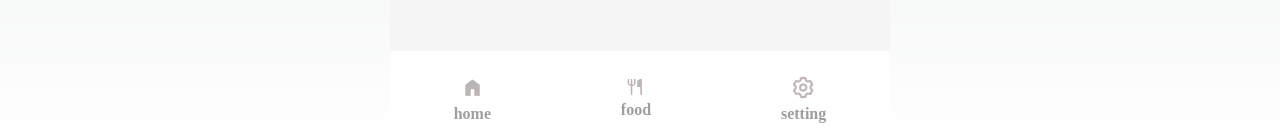
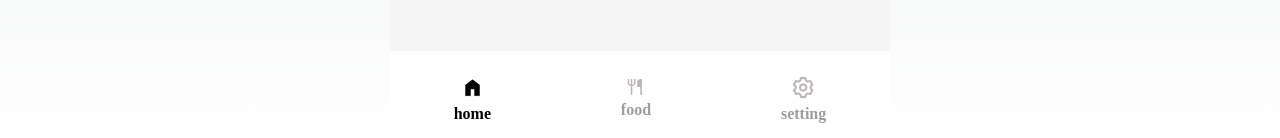
Before and after one commit to Capstone-2024-1/frontend, a Next.js app: page /group in a window 1280 px wide. Shown: the part 659-797 px from the top of the page. Built offline with nearby package versions, Linux system fonts and the light colour scheme.

Commit message:
feat: 클릭한 네비게이션 바에 따라 userContext api 내용 수정 (#13)

```diff
--- a/src/components/group/navigationBar/NavigationBar.tsx
+++ b/src/components/group/navigationBar/NavigationBar.tsx
@@ -4,12 +4,12 @@ import NavigationButton from './NavigationButton';
 import { useUser } from '@/hook/useUser';
 
 const NavigationBar = () => {
-  const {navigationName} = useUser();
+  const {navigationGroupName} = useUser();
   return (
     <Box sx={navigationBarStyle}>
-      <NavigationButton name={"home"} active={navigationName === 'home'}/>
-      <NavigationButton name={"food"} active={navigationName === 'food'}/>
-      <NavigationButton name={"setting"} active={navigationName === 'setting'}/>
+      <NavigationButton name={"home"} active={navigationGroupName === 'home'}/>
+      <NavigationButton name={"food"} active={navigationGroupName === 'food'}/>
+      <NavigationButton name={"setting"} active={navigationGroupName === 'setting'}/>
     </Box>
   )
 }
--- a/src/components/group/navigationBar/NavigationButton.tsx
+++ b/src/components/group/navigationBar/NavigationButton.tsx
@@ -4,9 +4,9 @@ import { Box, CardMedia } from '@mui/material';
 import React from 'react'
 
 const NavigationButton = ({name, active}:{name: string, active: boolean}) => {
-  const { setNavigationName } = useUser();
+  const { setNavigationGroupName } = useUser();
   const handleClick = () => {
-    setNavigationName(name);
+    setNavigationGroupName(name);
   };
 
   const handleButtonImage = () => {
--- a/src/contexts/UserContext.tsx
+++ b/src/contexts/UserContext.tsx
@@ -12,7 +12,9 @@ export interface UserContextValues {
   addBanIngredient: (value: number) => void;
   removeBanIngredient: (value: number) => void;
   navigationName: string;
+  navigationGroupName: string;
   setNavigationName: (value: string) => void;
+  setNavigationGroupName: (value: string) => void;
 }
 
 const contextDefaultValue: UserContextValues = {
@@ -27,7 +29,9 @@ const contextDefaultValue: UserContextValues = {
   addBanIngredient: (value: number) => {},
   removeBanIngredient: (value: number) => {},
   navigationName: 'camera',
+  navigationGroupName: 'home',
   setNavigationName: () => {},
+  setNavigationGroupName: () => {},
 };
 
 export const UserContext = createContext(contextDefaultValue);
@@ -38,6 +42,7 @@ export const UserProvider = ({children} : {children: ReactNode}) => {
   const [isVegeterian, setIsVegeterian] = useState(contextDefaultValue.user.isVegeterian);
   const [banIngredient, setBanIngredient] = useState(contextDefaultValue.user.banIngredient);
   const [navigationName, setNavigationName] = useState(contextDefaultValue.navigationName);
+  const [navigationGroupName, setNavigationGroupName] = useState(contextDefaultValue.navigationGroupName);
 
   const addBanIngredient = (ingredientId: number) => {
     setBanIngredient((prevBanIngredient) => [...prevBanIngredient, ingredientId]);
@@ -56,7 +61,7 @@ export const UserProvider = ({children} : {children: ReactNode}) => {
   }, [name, isVegeterian, banIngredient]);
 
   return(
-    <UserContext.Provider value={{user: {name, image, isVegeterian, banIngredient}, setName, setImage, addBanIngredient, removeBanIngredient, navigationName, setNavigationName}}>
+    <UserContext.Provider value={{user: {name, image, isVegeterian, banIngredient}, setName, setImage, addBanIngredient, removeBanIngredient, navigationName, navigationGroupName, setNavigationName, setNavigationGroupName}}>
       {children}
     </UserContext.Provider>
   );
```
